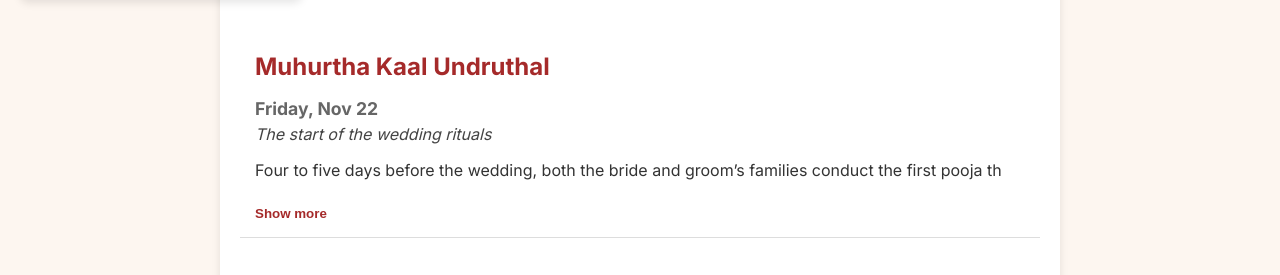
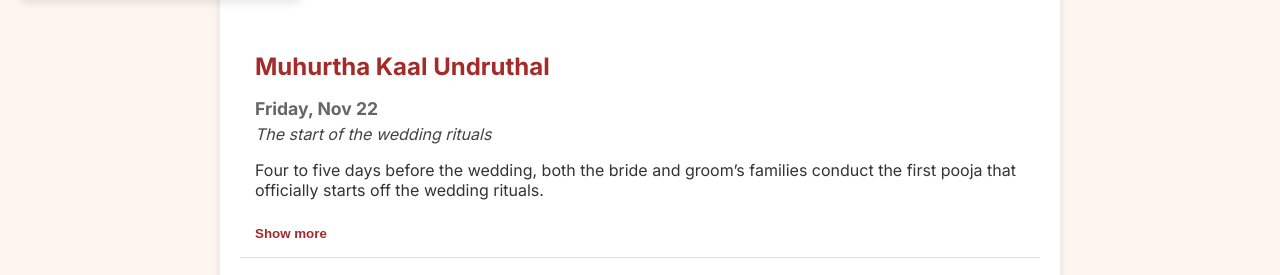
Before and after one commit to coconutturtle/wedschedule, a plain HTML site: page index.html in a window 1280 px wide. Shown: the part 501-776 px from the top of the page. Drawn offline with Linux system fonts and the light colour scheme.

Commit message:
Update index.html

```diff
--- a/index.html
+++ b/index.html
@@ -250,21 +250,25 @@
                 tocList.appendChild(tocItem);
                 tocListOverlay.appendChild(tocItem.cloneNode(true));
 
-                // Create Event Section
-                const eventDiv = document.createElement('div');
+                // Split content into sentences
+                const sentences = event.content.match(/[^.!?]+[.!?]*/g) || []; // Split by sentence
+                const isLongContent = sentences.length > 1;
+
+                // Construct the preview and hidden content
+                const previewContent = sentences[0];
+                const remainingContent = sentences.slice(1).join(' ');
+
+                // Create Event Section HTML
+                eventDiv = document.createElement('div');
                 eventDiv.classList.add('event');
                 eventDiv.id = event.id;
-
-                // Split content into initial text and remaining text for "Show more" functionality
-                const previewLength = 100; // Customize as desired
-                const isLongContent = event.content.length > previewLength;
 
                 eventDiv.innerHTML = `
                     <h2>${event.title}</h2>
                     <h3>${event.date}</h3>
                     <p class="description">${event.description}</p>
-                    <p>${isLongContent ? event.content.substring(0, previewLength) : event.content}
-                        <span class="more-text" style="display: none;">${isLongContent ? event.content.substring(previewLength) : ''}</span>
+                    <p>${previewContent}
+                        <span class="more-text" style="display: none;">${remainingContent}</span>
                     </p>
                     ${isLongContent ? '<button class="show-more-btn" onclick="toggleText(this)">Show more</button>' : ''}
                 `;
@@ -295,5 +299,6 @@
     loadEvents();
 </script>
 
+
 </body>
 </html>
```
